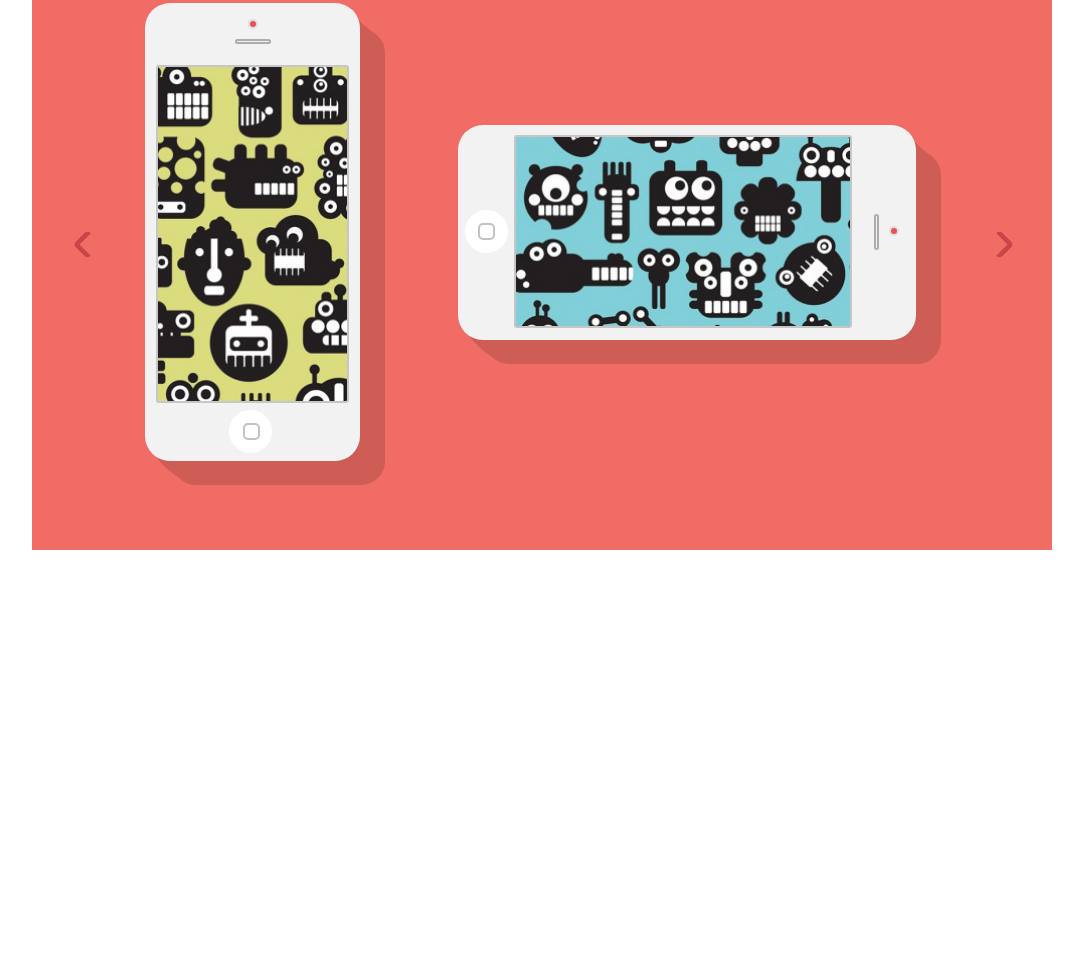
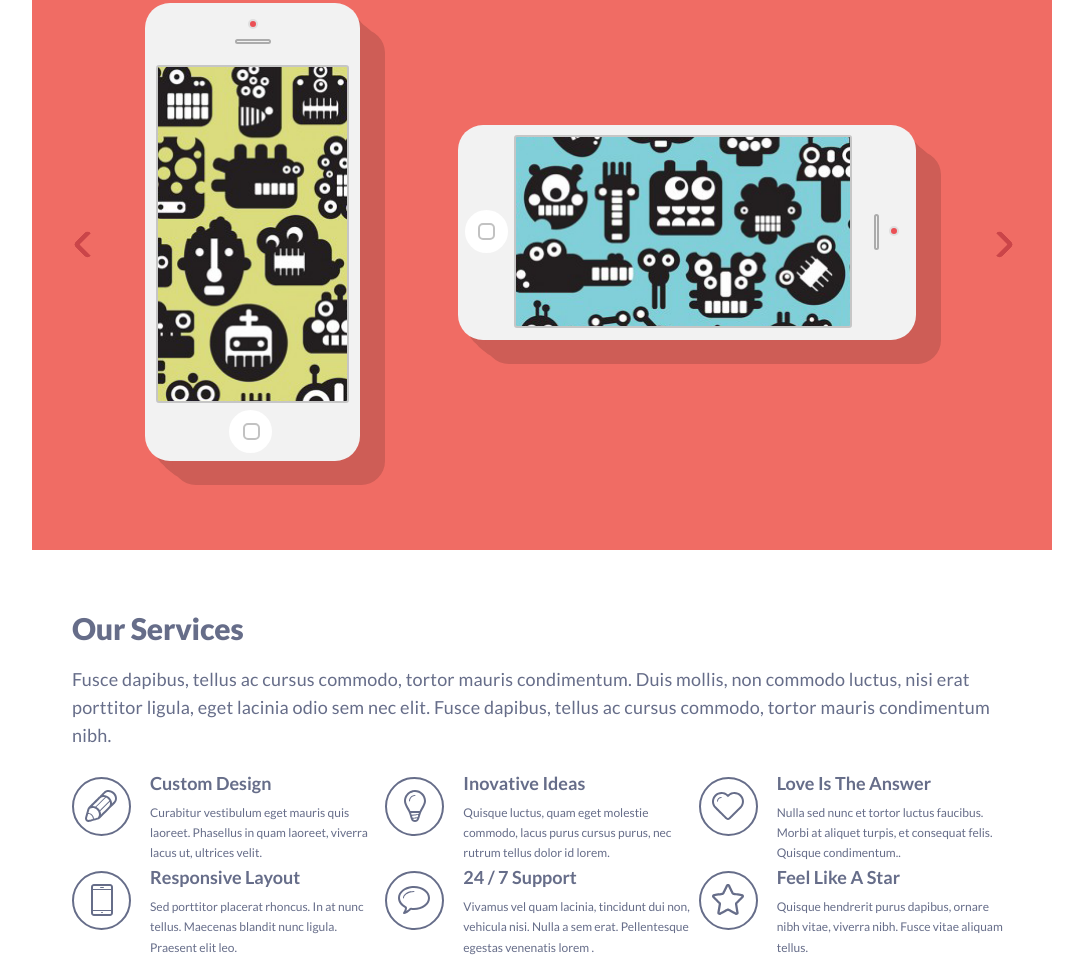
Before and after one commit to allexqw/singolo, a plain HTML site: page singolo1.html in a window 1280 px wide. Shown: the part 145-1103 px from the top of the page, without its empty margins (98-1181 px from the left). Before the commit the page ends 800 px from the top, so only its background shows below. Drawn offline with Linux system fonts and the light colour scheme.

Commit message:
feat: add services

```diff
--- a/singolo1.css
+++ b/singolo1.css
@@ -251,3 +251,74 @@ left:103px;
     left:20px;
 
   }
+
+  /* main */
+
+  .main{
+  color:#666d89;
+  width: 940px;
+  margin: 0 auto;
+  }
+
+  .main__text{
+    font-size: 30px;
+    font-weight: 900;
+    margin: 60px 0 20px 0px;
+    letter-spacing: -.2px;
+  }
+
+.services__text{
+  font-size: 18px;
+  font-weight: lighter;
+
+  margin: 0 0 20px 0px;
+  letter-spacing: 0.2px;
+  line-height: 1.55;
+}
+
+
+.services__items{
+  display: grid;
+  height: 100%;
+  grid-template-columns: 1fr 1fr 1fr;
+  margin: 0 auto;
+}
+
+.services__item{
+display: grid;
+grid-template-columns: auto 3fr;
+}
+
+.item__icon{
+
+  width: 59px;
+  height: 59px;
+  border-radius: 50%;
+  border: 2px solid #666d89;
+  display: flex;
+  justify-content: center;
+  align-items: center;
+  margin: 7px 0px 0px 0px;
+}
+
+
+.item__text{
+  margin: 2px 0px 0px 19px;
+}
+
+.services{
+margin: 0px 0px 0px 0px;
+font-size: 18px;
+font-weight: 700;
+
+
+}
+
+
+.text{
+margin:  9px 0px 0px 0px;
+font-size: 12px;
+font-weight: 500;
+line-height: 1.7;
+
+}
--- a/singolo1.html
+++ b/singolo1.html
@@ -40,6 +40,86 @@
 
     </section>
 
+    <main class="main">
+
+      <section class="services">
+
+        <div class="main__text">Our Services</div>
+        <div class="services__text">Fusce dapibus, tellus ac cursus commodo,
+          tortor mauris condimentum. Duis mollis, non commodo luctus, nisi
+          erat porttitor ligula, eget lacinia odio sem nec elit. Fusce dapibus,
+          tellus ac cursus commodo, tortor mauris condimentum nibh.</div>
+          <div class="services__items">
+            <div class="services__item">
+              <div class="item__icon">
+                <img src="./assets/pen.svg" alt="">
+              </div>
+              <div class="item__text">
+                <h3 class="services">Custom Design</h3>
+                <p class="text">Curabitur vestibulum eget mauris quis laoreet.
+                  Phasellus in quam laoreet, viverra lacus ut, ultrices velit.</p>
+              </div>
+            </div>
+
+            <div class="services__item">
+              <div class="item__icon">
+                <img src="./assets/bulb.svg" alt="">
+              </div>
+              <div class="item__text">
+                <h3 class="services">Inovative Ideas</h3>
+                <p class="text">Quisque luctus, quam eget molestie commodo, lacus purus cursus
+                   purus, nec rutrum tellus dolor id lorem.</p>
+              </div>
+            </div>
+
+            <div class="services__item">
+              <div class="item__icon">
+                <img src="./assets/heart.svg" alt="">
+              </div>
+              <div class="item__text">
+                <h3 class="services">Love Is The Answer</h3>
+                <p class="text">Nulla sed nunc et tortor luctus faucibus. Morbi at aliquet
+                   turpis, et consequat felis. Quisque condimentum..</p>
+              </div>
+            </div>
+
+            <div class="services__item">
+              <div class="item__icon">
+                <img src="./assets/phone.svg" alt="">
+              </div>
+              <div class="item__text">
+                <h3 class="services">Responsive Layout</h3>
+                <p class="text">Sed porttitor placerat rhoncus. In at nunc tellus.
+                   Maecenas blandit nunc ligula. Praesent elit leo.</p>
+              </div>
+            </div>
+
+            <div class="services__item">
+              <div class="item__icon">
+                <img src="./assets/bubble.svg" alt="">
+              </div>
+              <div class="item__text">
+                <h3 class="services">24 / 7 Support</h3>
+                <p class="text">Vivamus vel quam lacinia, tincidunt dui non, vehicula nisi.
+                   Nulla a sem erat. Pellentesque egestas venenatis lorem .</p>
+              </div>
+            </div>
+
+            <div class="services__item">
+              <div class="item__icon">
+                <img src="./assets/star.svg" alt="">
+              </div>
+              <div class="item__text">
+                <h3 class="services">Feel Like A Star</h3>
+                <p class="text">Quisque hendrerit purus dapibus, ornare nibh vitae,
+                   viverra nibh. Fusce vitae aliquam tellus.</p>
+              </div>
+            </div>
+
+          </div>
+      </section>
+    </main>
+
   </div>
 
 </body>
```
